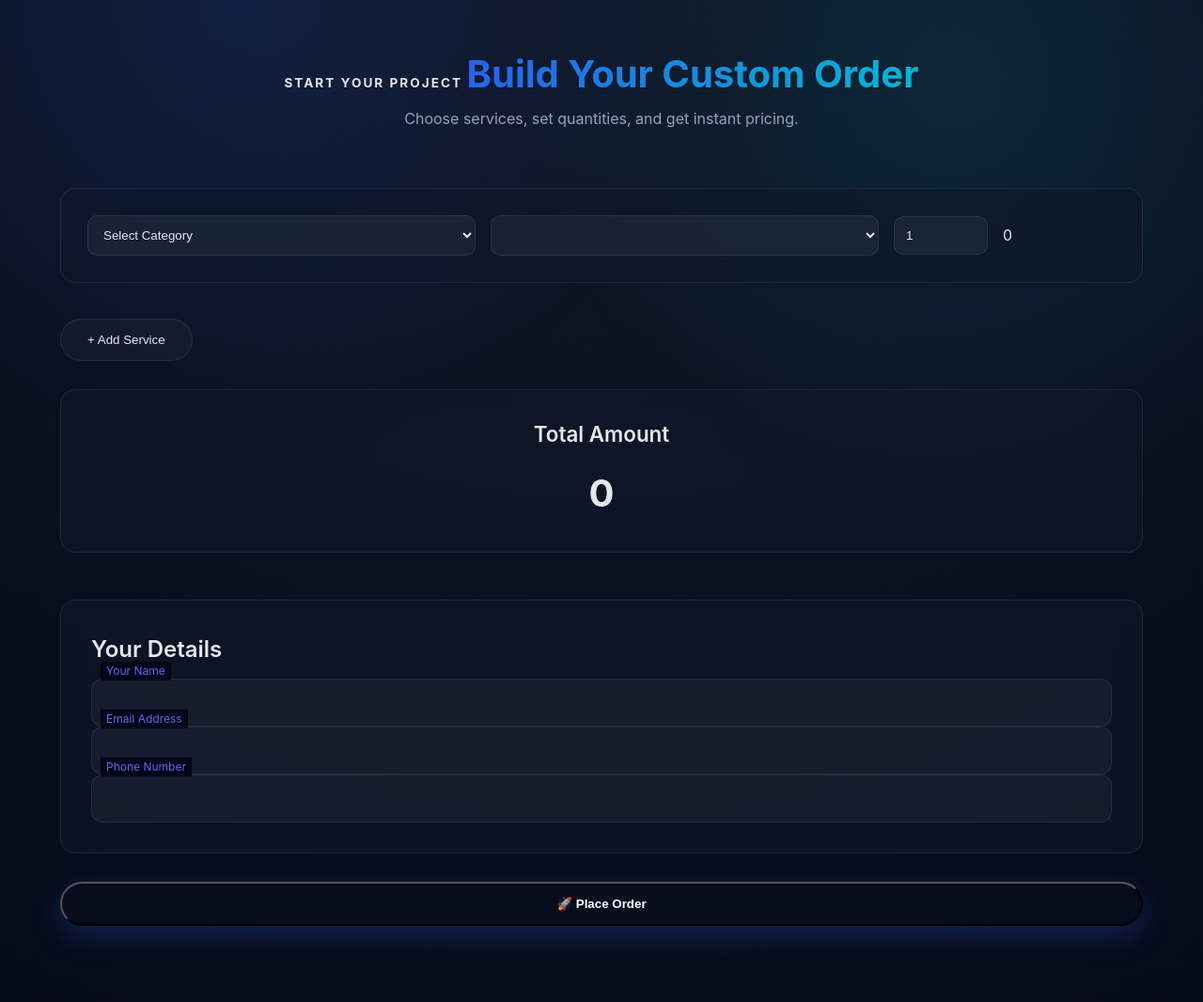
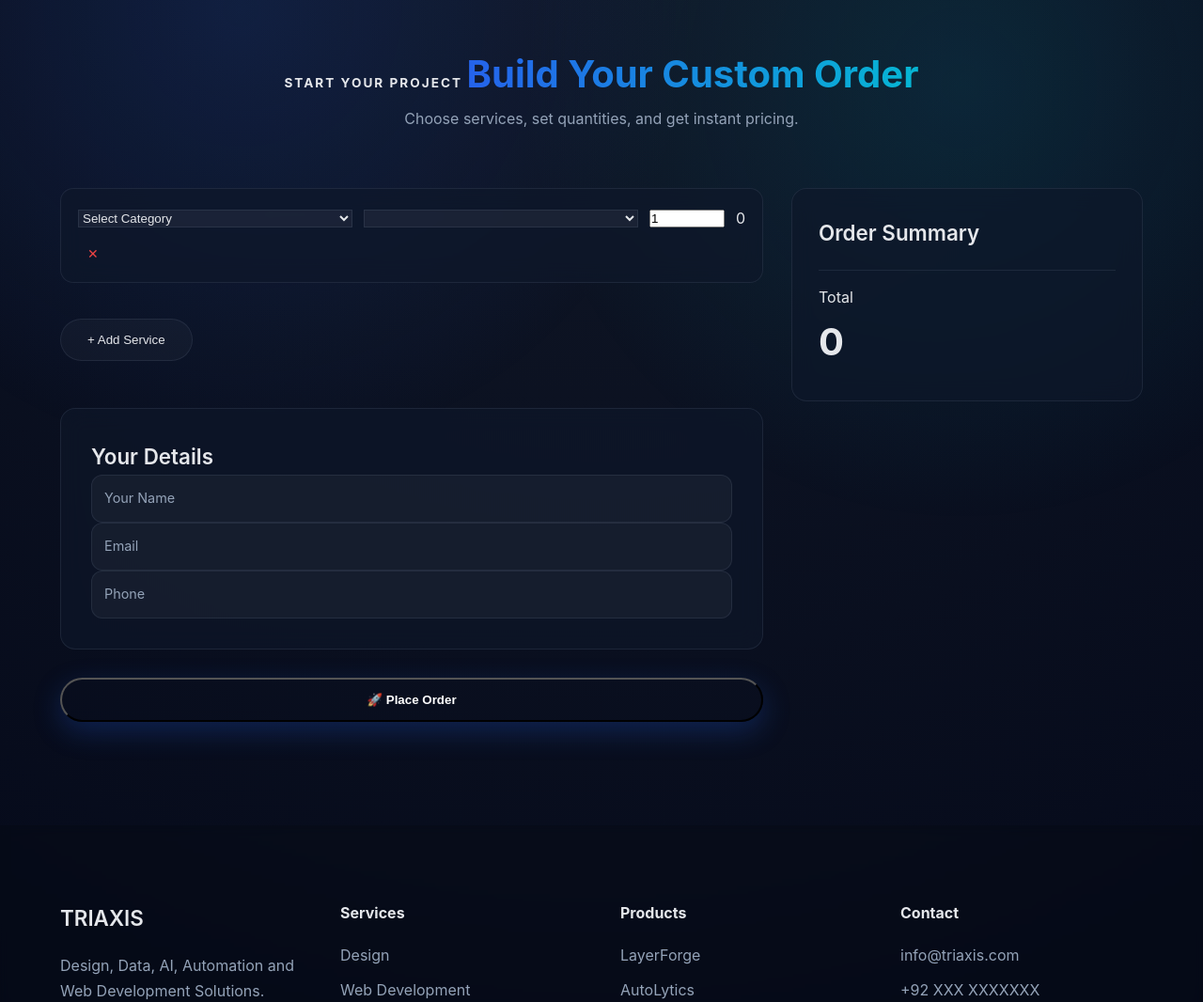
Before and after one commit to shahzaib-raza/triaxis, a Django app: page /order/ in a window 1280 px wide. Shown: the part 150-1216 px from the top of the page at 94% size. Run offline with Django 5.2, Linux system fonts and the light colour scheme; data comes from the database, SQL or seed files in the repository; both versions use the stored data as it was after the commit; lists and menus that the app fills with data are empty.

Commit message:
updated order page

```diff
--- a/core/urls.py
+++ b/core/urls.py
@@ -55,4 +55,10 @@ urlpatterns = [
         create_order,
         name='order'
     ),
+
+    path(
+        'order/success/',
+        success_page,
+        name='success_page'
+    ),
 ]
--- a/core/views.py
+++ b/core/views.py
@@ -89,8 +89,14 @@ def portfolio_detail(request, category, slug):
 
 # ____________________________________________________________________________________________________________
 
+def success_page(request):
+    return render(request, "success.html")
+
 
 def create_order(request):
+
+    print("METHOD:", request.method)
+    print("POST:", request.POST)
 
     categories = PortfolioCategory.objects.prefetch_related("subcategories")
 
@@ -146,7 +152,7 @@ def create_order(request):
             fail_silently=False
         )
 
-        return redirect("success_page")
+        return redirect("core:success_page")
 
     return render(request, "order.html", {
         "categories": categories
--- a/static/css/order.css
+++ b/static/css/order.css
@@ -7,22 +7,6 @@
     flex-direction: column;
     gap: 20px;
     margin-bottom: 30px;
-}
-
-.order-item {
-    display: grid;
-    grid-template-columns: 1fr 1fr 100px 120px;
-    gap: 16px;
-    align-items: center;
-}
-
-.order-item select,
-.order-item input {
-    padding: 12px;
-    border-radius: 10px;
-    border: 1px solid var(--border);
-    background: rgba(255,255,255,0.05);
-    color: var(--text);
 }
 
 .order-total {
@@ -117,3 +101,76 @@
     font-size: 0.75rem;
     color: var(--accent);
 }
+
+
+/* LAYOUT */
+.order-layout {
+    display: grid;
+    grid-template-columns: 2fr 1fr;
+    gap: 30px;
+    align-items: start;
+}
+
+/* STICKY SUMMARY */
+.order-summary {
+    position: sticky;
+    top: 120px;
+}
+
+/* ORDER ITEM CARD */
+.order-item {
+    display: grid;
+    grid-template-columns: 1fr 1fr 80px auto;
+    gap: 12px;
+    align-items: center;
+
+    padding: 18px;
+    border-radius: 14px;
+
+    transition: var(--transition);
+}
+
+.order-item:hover {
+    transform: scale(1.01);
+}
+
+/* REMOVE BUTTON */
+.remove-btn {
+    cursor: pointer;
+    color: #ef4444;
+    font-size: 14px;
+}
+
+/* SUMMARY ITEMS */
+#summary-items {
+    margin-top: 20px;
+}
+
+.summary-row {
+    display: flex;
+    justify-content: space-between;
+    margin-bottom: 10px;
+    color: var(--muted);
+}
+
+.summary-total {
+    margin-top: 20px;
+    border-top: 1px solid var(--border);
+    padding-top: 15px;
+}
+
+/* ANIMATION */
+.order-item {
+    animation: fadeIn 0.3s ease;
+}
+
+@keyframes fadeIn {
+    from {
+        opacity: 0;
+        transform: translateY(10px);
+    }
+    to {
+        opacity: 1;
+        transform: translateY(0);
+    }
+}
--- a/templates/order.html
+++ b/templates/order.html
@@ -9,7 +9,8 @@
 
 <section class="order-section">
 
-
+<form id="order-form" action="{% url 'core:order' %}" method="POST">
+    {% csrf_token %}
     <div class="container">
 
         <!-- 🔥 HERO -->
@@ -19,56 +20,66 @@
             <p>Choose services, set quantities, and get instant pricing.</p>
         </div>
 
-    <form method="POST" id="order-form">
-        {% csrf_token %}
+        <div class="order-layout">
 
-        <!-- 🧾 ORDER BUILDER -->
+            <!-- LEFT SIDE -->
+            <div class="order-builder">
+
                 <div id="order-items"></div>
 
                 <button type="button" id="add-item" class="btn-secondary">
                     + Add Service
                 </button>
 
-        <!-- 💰 TOTAL -->
-        <div class="order-total card">
-            <h3>Total Amount</h3>
-            <h2 id="total">0</h2>
-        </div>
-
-        <!-- 👤 CLIENT INFO -->
+                <!-- CLIENT INFO -->
                 <div class="card client-info">
-
-            <h3 class="form-title">Your Details</h3>
+                    <h3>Your Details</h3>
 
                     <div class="input-group">
-                <input type="text" name="name" required>
+                        <input type="text" name="name" required placeholder=" ">
                         <label>Your Name</label>
                     </div>
 
                     <div class="input-group">
-                <input type="email" name="email" required>
-                <label>Email Address</label>
+                        <input type="email" name="email" required placeholder=" ">
+                        <label>Email</label>
                     </div>
 
                     <div class="input-group">
-                <input type="text" name="phone" required>
-                <label>Phone Number</label>
+                        <input type="text" name="phone" required placeholder=" ">
+                        <label>Phone</label>
                     </div>
-
                 </div>
 
                 <button type="submit" class="btn-primary submit-btn">
                     🚀 Place Order
                 </button>
 
-    </form>
+            </div>
+
+            <!-- RIGHT SIDE (🔥 LIVE PANEL) -->
+            <div class="order-summary card">
+
+                <h3>Order Summary</h3>
+
+                <div id="summary-items"></div>
+
+                <div class="summary-total">
+                    <span>Total</span>
+                    <h2 id="total">0</h2>
+                </div>
 
             </div>
+
+        </div>
+
+    </div>
+</form>
 
 
 </section>
 
-{% block extra_js %}
+{% block extra_js_2 %}
 
 <script>
 
@@ -110,6 +121,8 @@ function createItem() {
         <input type="number" class="qty" value="1" min="1">
 
         <span class="price">0</span>
+
+        <span class="remove-btn" style="cursor:pointer; margin-left:10px;">✕</span>
     `;
 
     document.getElementById("order-items").appendChild(div);
@@ -122,6 +135,7 @@ function attachEvents(item) {
     const catSelect = item.querySelector(".category");
     const subSelect = item.querySelector(".subcategory");
     const qtyInput = item.querySelector(".qty");
+    const removeBtn = item.querySelector(".remove-btn");
 
     catSelect.addEventListener("change", () => {
 
@@ -139,6 +153,12 @@ function attachEvents(item) {
 
     subSelect.addEventListener("change", () => update(item));
     qtyInput.addEventListener("input", () => update(item));
+
+    // ✅ REMOVE ITEM
+    removeBtn.addEventListener("click", () => {
+        item.remove();
+        updateTotal();
+    });
 }
 
 function update(item) {
@@ -158,12 +178,32 @@ function update(item) {
 function updateTotal() {
 
     let total = 0;
+    const summary = document.getElementById("summary-items");
+
+    summary.innerHTML = "";
 
     document.querySelectorAll(".order-item").forEach(item => {
-        total += parseFloat(item.querySelector(".price").innerText || 0);
+
+        const subId = item.querySelector(".subcategory").value;
+        const qty = item.querySelector(".qty").value;
+        const price = parseFloat(item.querySelector(".price").innerText || 0);
+
+        if (!subId) return;
+
+        total += price;
+
+        const row = document.createElement("div");
+        row.classList.add("summary-row");
+
+        row.innerHTML = `
+            <span>${subcategories[subId].name} x ${qty}</span>
+            <span>$${price}</span>
+        `;
+
+        summary.appendChild(row);
     });
 
-    document.getElementById("total").innerText = total;
+    document.getElementById("total").innerText = `$${total}`;
 }
 
 // INIT
```
Also changed, not shown: static/css/success.css (added, +72 -0 lines), templates/success.html (added, +49 -0 lines), db.sqlite3. Lines whose indentation alone changed are shown as unchanged.
